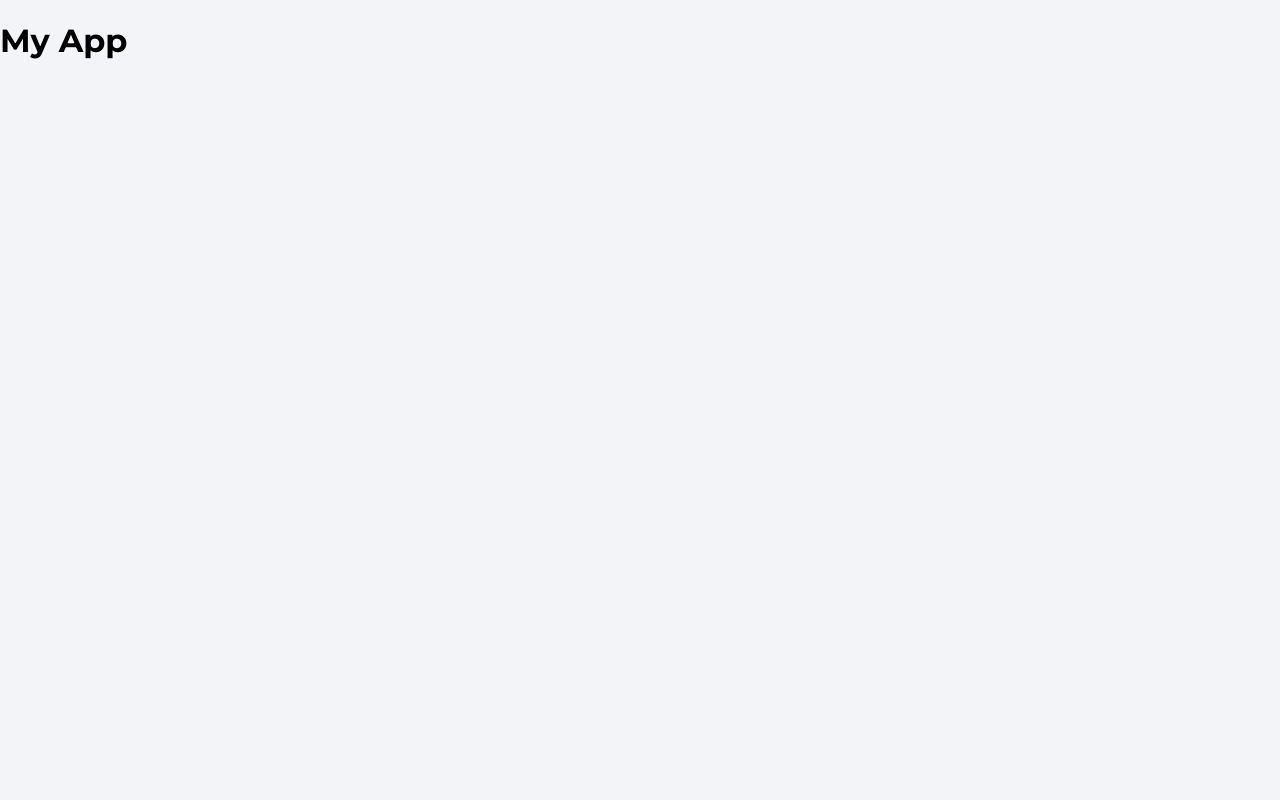
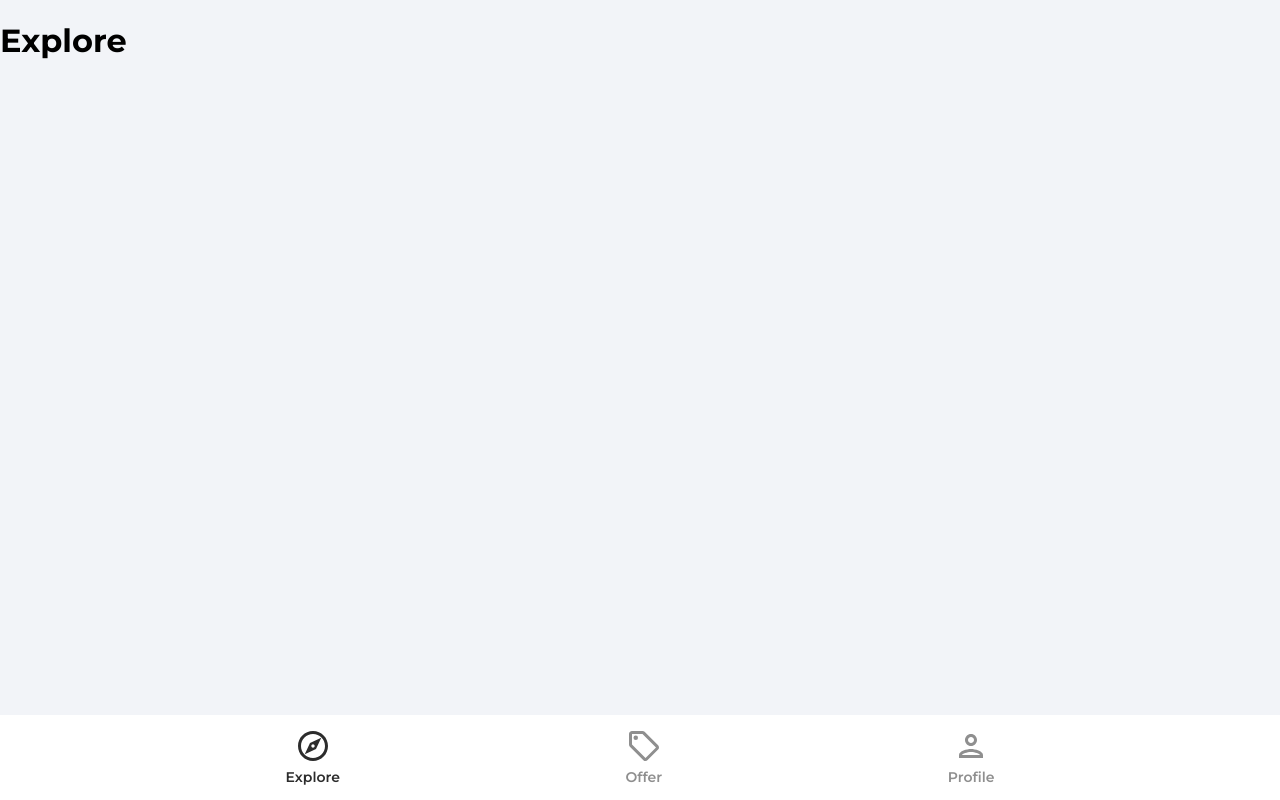
Before and after one commit to xaphaniafox/house-marketplace, a React (Create React App) app: page / in a window 1280 px wide. Built offline with nearby package versions, Linux system fonts and the light colour scheme.

Commit message:
routing to the new pages

```diff
--- a/src/App.js
+++ b/src/App.js
@@ -1,7 +1,27 @@
+import { BrowserRouter as Router, Route, Routes } from 'react-router-dom';
+import Explore from './pages/Explore'
+import ForgotPassword from './pages/ForgotPassword'
+import Offers from './pages/Offers'
+import Profile from './pages/Profile'
+import SignIn from './pages/SignIn'
+import SignUp from './pages/SignUp'
+import Navbar from './components/Navbar';
+
+
 function App() {
   return (
     <>
-      <h1>My App</h1>
+      <Router>
+        <Routes>
+          <Route path='/' element={<Explore />} />
+          <Route path='/offers' element={<Offers />} />
+          <Route path='/profile' element={<SignIn />} />
+          <Route path='/sign-in' element={<SignIn />} />
+          <Route path='/sign-up' element={<SignUp />} />
+          <Route path='/forgot-password' element={<ForgotPassword />} />
+        </Routes>
+        <Navbar />
+      </Router>
     </>
   );
 }
```
